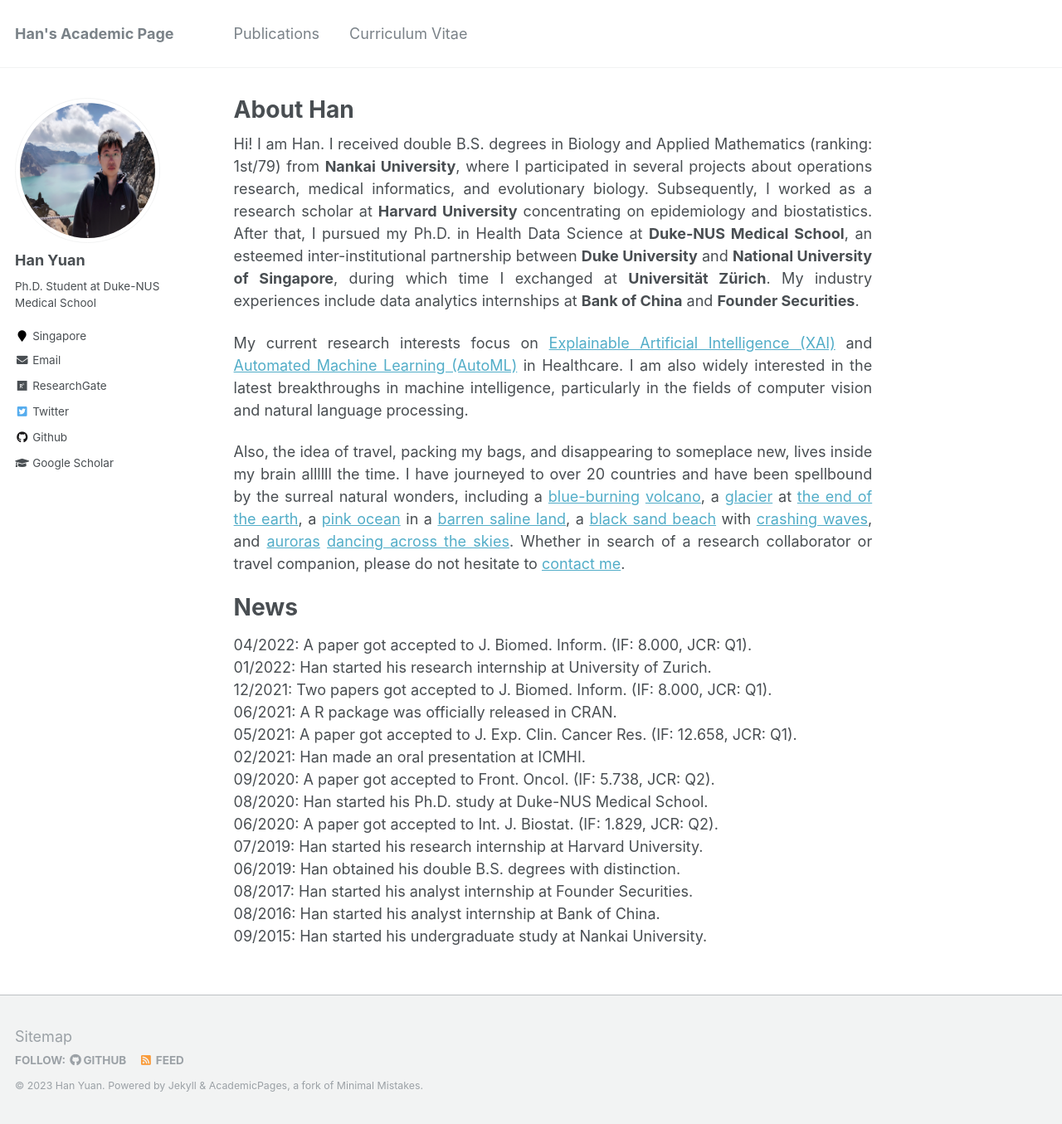
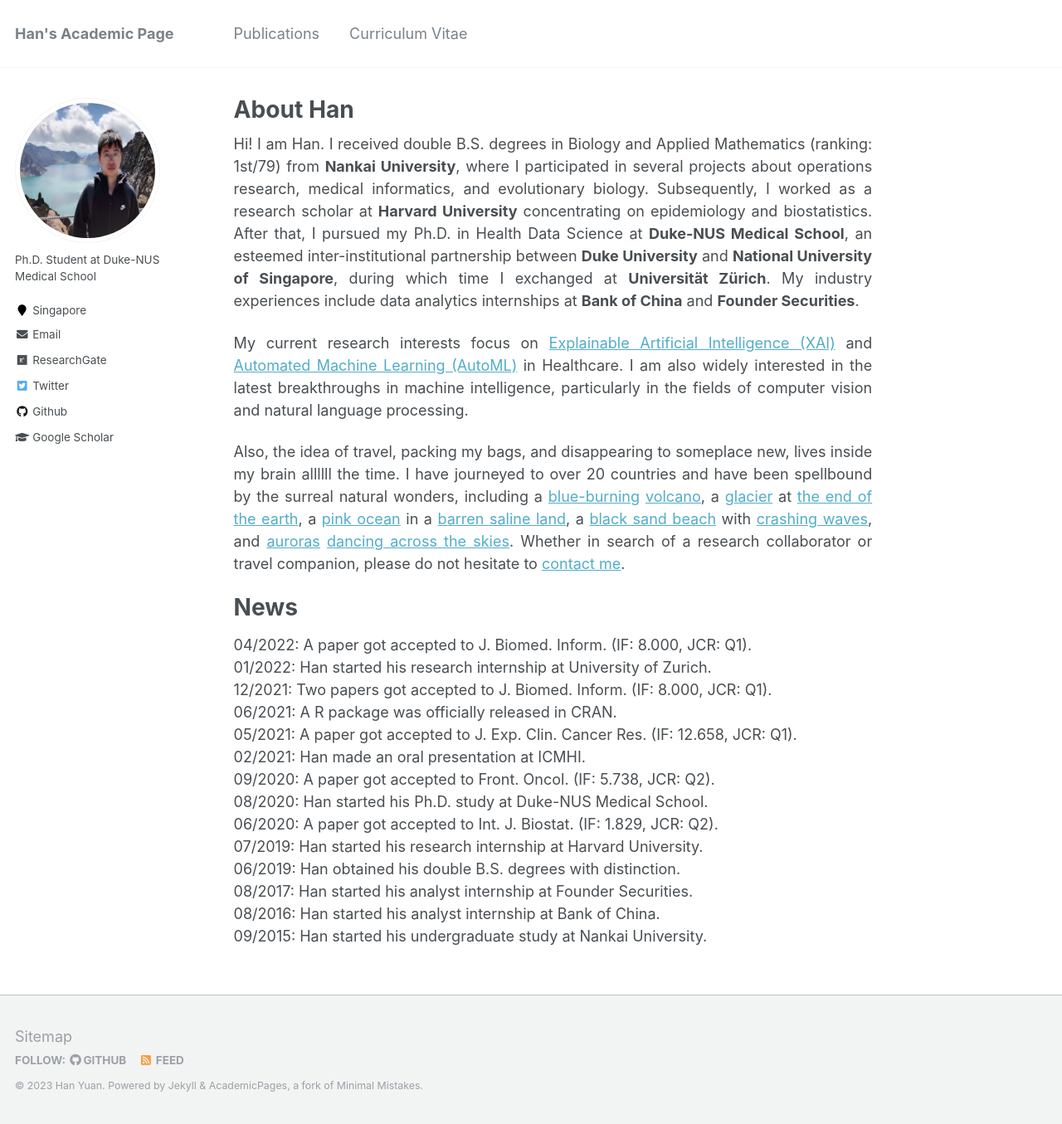
Before and after one commit to Han-Yuan-Med/Han-Yuan-Med.github.io, a Jekyll site: the page built from _pages/about.md, in a window 1280 px wide and 1355 px high. Shown: the whole window at 83% size. Built offline with Jekyll 4.4.1, drawn with Linux system fonts in a browser that asks for light colours.

Commit message:
Update _config.yml

```diff
--- a/_config.yml
+++ b/_config.yml
@@ -80,7 +80,7 @@
 
 # Site Author
 author:
-  name             : "Han Yuan"
+  name             :
   avatar           : "Han.png"
   bio              : "Ph.D. Student at Duke-NUS Medical School"
   location         : "Singapore"
```
